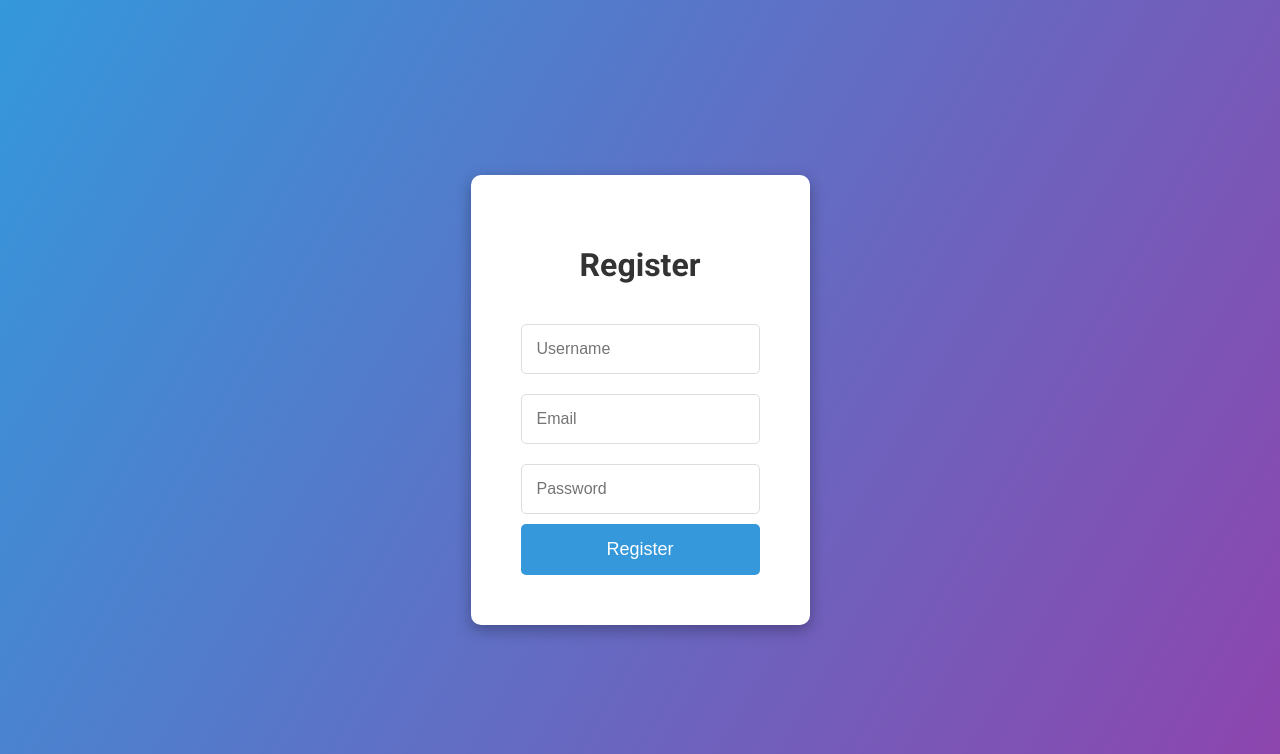
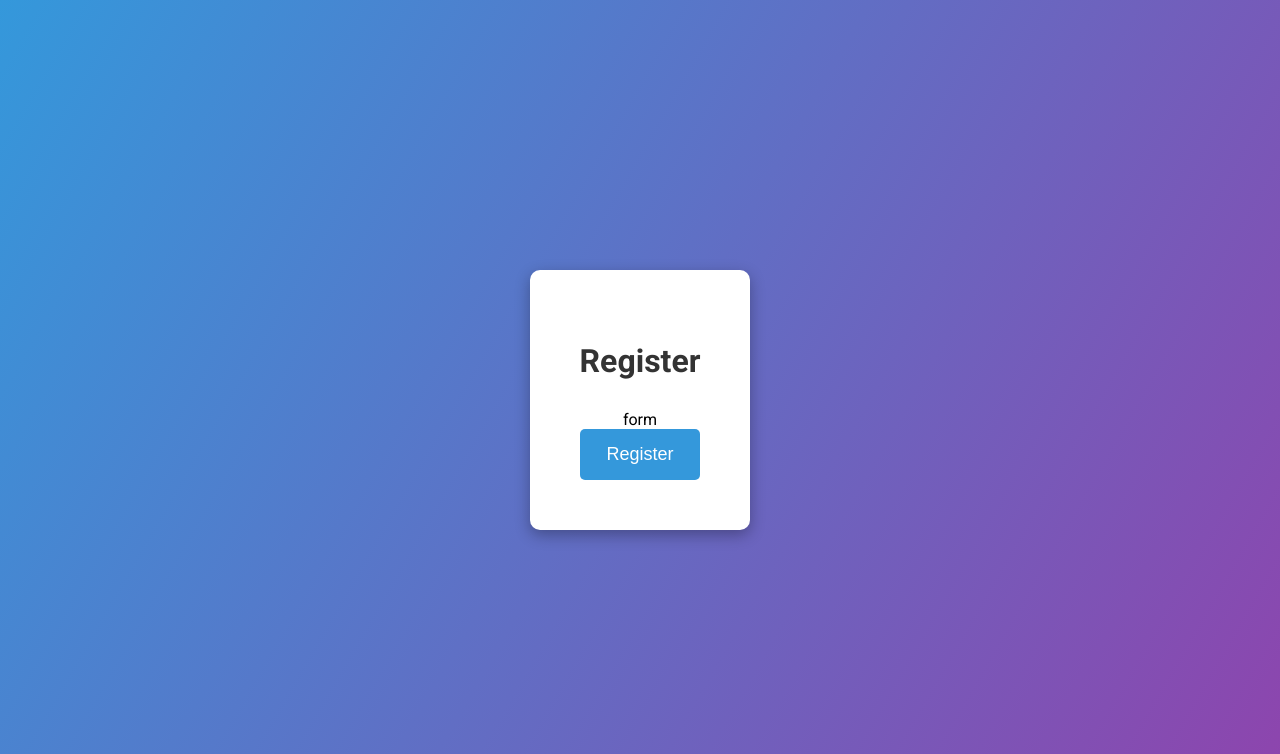
Before and after one commit to Nishabhattaraii/To-do-list, a Django app: page /userform/ in a window 1280 px wide. Shown: the top 754 px of the page. Run offline with Django 5.2, Linux system fonts and the light colour scheme.

Commit message:
updated form

```diff
--- /dev/null
+++ b/MyProject/forms.py
@@ -0,0 +1,8 @@
+from django import forms
+
+#class userforms(forms.Form):
+ #num1=forms.CharField(label="username",required=False,widget=forms.TextInput(attrs=))
+
+class userForms(forms.Form):
+ num1=forms.CharField(label="username",required=False,widget=forms.TextInput(attrs={'class':"form-control"}))
+ num2= num1=forms.CharField(label="password",required=False,widget=forms.TextInput(attrs={'class':"form-control"}))
--- a/MyProject/urls.py
+++ b/MyProject/urls.py
@@ -26,6 +26,8 @@ urlpatterns = [
     path('course/',views.course),
     path('course/<int:courseid>',views.courseDetails),
     path('',views.homePage),
-     path('userform/',views.userForm),
+    path('userform/',views.userForm),
+    path('submitform/',views.submitform, name='submitform'),
+
 
 ]
--- a/MyProject/views.py
+++ b/MyProject/views.py
@@ -1,5 +1,6 @@
-from django.http import HttpResponse
+from django.http import HttpResponse,HttpResponseRedirect
 from django.shortcuts import render
+from .forms import userForms
 
 def aboutUs(request):
     return HttpResponse('Welcome to my Project')
@@ -15,12 +16,19 @@ def homePage(request):
     return render(request,"indexx.html")
 
 def userForm(request):
+    fn=userForms()
+
     try:
-        n1=request.GET['username']
-        n2=request.GET['email']
-        n3=request.GET['password']
-        print(n1);
+        n1=request.POST['username']
+        n2=request.POST['email']
+        n3=request.POST['password']
+        output = print(n1);
+
+    #    return HttpResponseRedirect('/about-us/')
     except:
         pass
 
     return render(request,"userform.html")
+
+def submitform(request):
+    return HttpResponse(request)
--- a/templates/userform.html
+++ b/templates/userform.html
@@ -66,11 +66,9 @@
 <body>
     <div class="container">
         <h1>Register</h1>
-        <form method="post">
+        <form method="post" action="{% url 'submitform' %}">
             {% csrf_token %}
-            <input type="text" name="username" placeholder="Username" required>
-            <input type="email" name="email" placeholder="Email" required>
-            <input type="password" name="password" placeholder="Password" required>
+            {{'form'}}
             <button type="submit">Register</button>
         </form>
 
```
